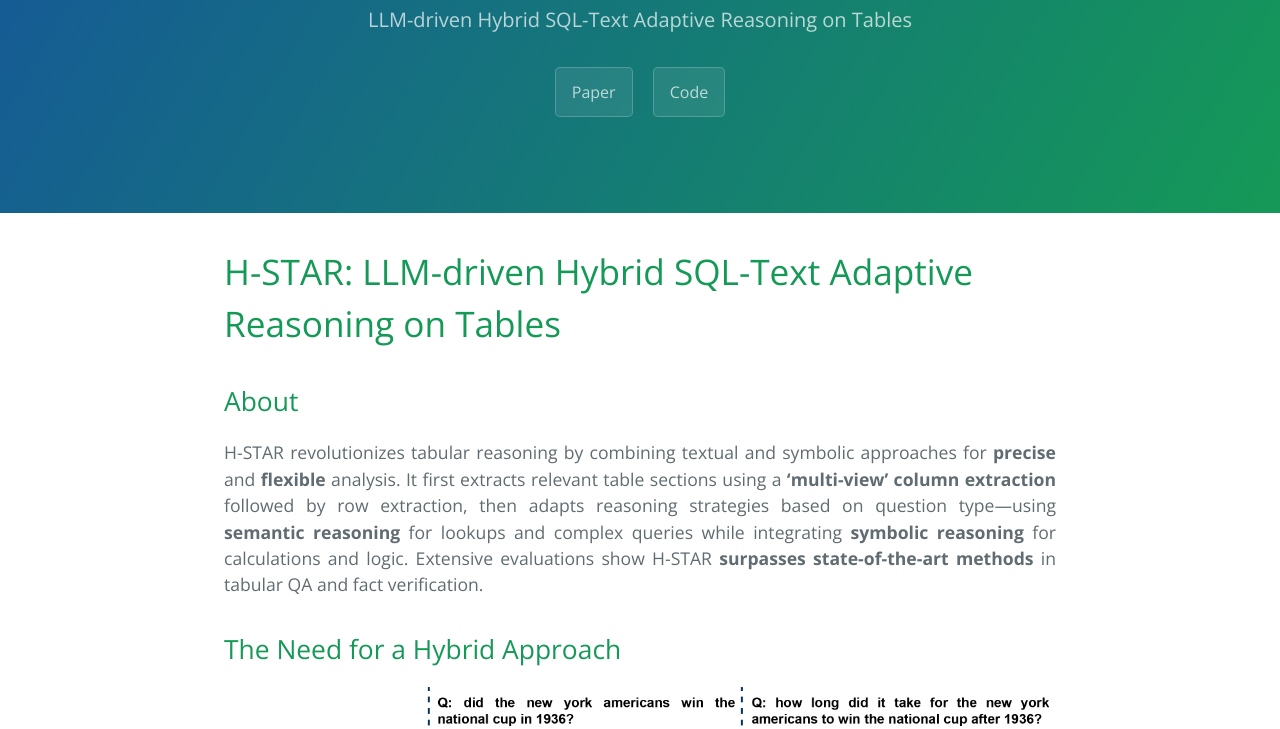
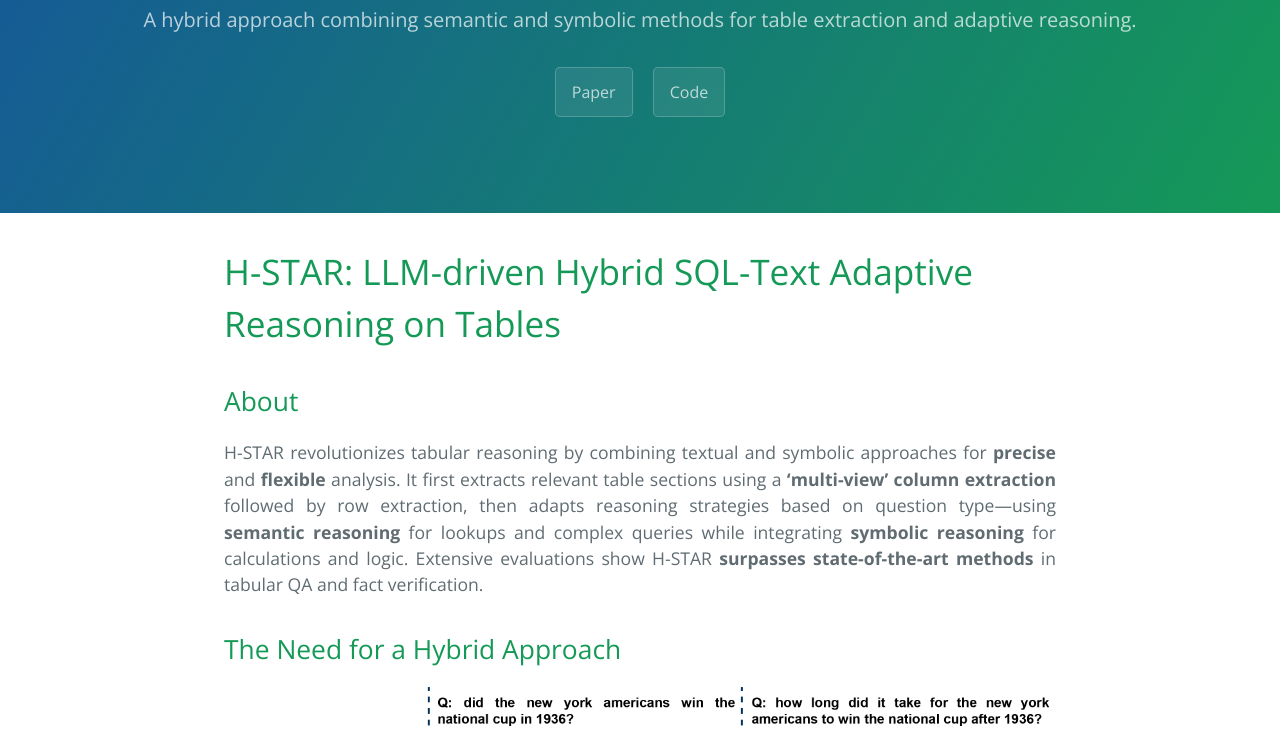
Before and after one commit to hstar-llm/hstar-llm.github.io, a website: page index.html in a window 1280 px wide. Shown: the part 170-899 px from the top of the page. Drawn offline with nearby package versions, Linux system fonts and the light colour scheme.

Commit message:
update title 6.0

```diff
--- a/index.html
+++ b/index.html
@@ -20,7 +20,7 @@
       <i class="fas fa-code" style="font-size: 64px; margin-left: 10px; margin-right: 10px;"></i> <!-- Code snippet icon -->
       <i class="fas fa-brain" style="font-size: 64px; margin-left: 10px;"></i> <!-- Neural network icon -->
       </h1>
-      <h2 class="project-tagline">LLM-driven Hybrid SQL-Text Adaptive Reasoning on Tables</h2>
+      <h2 class="project-tagline">A hybrid approach combining semantic and symbolic methods for table extraction and adaptive reasoning.</h2>
       <a href="https://arxiv.org/pdf/2407.05952v2" class="btn">Paper</a>
       <a href="https://github.com/nikhilsab/H-STAR" class="btn">Code</a>
     </section>
@@ -216,164 +216,6 @@
         </table>
     </div>
 
-
-			<!-- <div>
-				<table>
-					<thead>
-						<tr>
-							<th rowspan="2"></th>
-							<th colspan="2">GPT-3.5-Turbo</th>
-							<th colspan="2">PaLM-2</th>
-						</tr>
-						<tr>
-							<th>TabFact</th>
-							<th>WikiTQ</th>
-							<th>TabFact</th>
-							<th>WikiTQ</th>
-						</tr>
-					</thead>
-					<tbody>
-						<tr>
-							<td colspan="5" class="highlight">Generic Reasoning</td>
-						</tr>
-						<tr>
-							<td>End-to-End QA</td>
-							<td>70.45</td>
-							<td>51.84</td>
-							<td>77.92</td>
-							<td>60.59</td>
-						</tr>
-						<tr>
-							<td>Few-shot QA</td>
-							<td>71.54</td>
-							<td>52.56</td>
-							<td>78.06</td>
-							<td>60.33</td>
-						</tr>
-						<tr>
-							<td>CoT</td>
-							<td>65.37</td>
-							<td>53.48</td>
-							<td>79.05</td>
-							<td>60.43</td>
-						</tr>
-						<tr>
-							<td colspan="5" class="highlight">Table Manipulation</td>
-						</tr>
-						<tr>
-							<td>BINDER</td>
-							<td>79.17</td>
-							<td>56.74</td>
-							<td>76.98</td>
-							<td>54.88</td>
-						</tr>
-						<tr>
-							<td>DATER</td>
-							<td>78.01</td>
-							<td>52.90</td>
-							<td>84.63</td>
-							<td>61.48</td>
-						</tr>
-						<tr>
-							<td>Chain-of-Table*</td>
-							<td>80.20</td>
-							<td>59.94</td>
-							<td class="highlight">86.61</td>
-							<td>67.31</td>
-						</tr>
-						<tr>
-							<td>TabSQLify</td>
-							<td>79.50</td>
-							<td>64.70</td>
-							<td>79.78</td>
-							<td>55.78</td>
-						</tr>
-						<tr class="highlight">
-							<td>H-STAR</td>
-							<td>83.74</td>
-							<td>68.85</td>
-							<td>85.92</td>
-							<td>68.51</td>
-						</tr>
-					</tbody>
-				</table>
-			</div>
-
-      <table border="1">
-        <tr>
-            <th></th>
-            <th colspan="2">GPT-4o-mini</th>
-            <th colspan="2">Gemini-1.5</th>
-            <th colspan="2">Llama-3</th>
-        </tr>
-        <tr>
-            <th></th>
-            <th>TF</th>
-            <th>WTQ</th>
-            <th>TF</th>
-            <th>WTQ</th>
-            <th>TF</th>
-            <th>WTQ</th>
-        </tr>
-        <tr>
-            <th colspan="7">Generic Reasoning</th>
-        </tr>
-        <tr>
-            <td>End-to-End QA</td>
-            <td>73.22</td>
-            <td>59.43</td>
-            <td>81.12</td>
-            <td>58.47</td>
-            <td>78.41</td>
-            <td>57.89</td>
-        </tr>
-        <tr>
-            <td>CoT</td>
-            <td>75.99</td>
-            <td>64.31</td>
-            <td>79.99</td>
-            <td>64.11</td>
-            <td>75.34</td>
-            <td>65.49</td>
-        </tr>
-        <tr>
-            <th colspan="7">Table Manipulation</th>
-        </tr>
-        <tr>
-            <td>TabSQLify</td>
-            <td>78.30</td>
-            <td>68.74</td>
-            <td>79.50</td>
-            <td>63.92</td>
-            <td>70.00</td>
-            <td>66.85</td>
-        </tr>
-        <tr>
-            <td>Chain-of-Table</td>
-            <td>85.09</td>
-            <td>68.53</td>
-            <td>86.95</td>
-            <td>65.85</td>
-            <td>80.86</td>
-            <td>70.76</td>
-        </tr>
-        <tr>
-            <th>H-STAR</th>
-            <td>89.42</td>
-            <td>74.93</td>
-            <td>89.08</td>
-            <td>73.14</td>
-            <td>89.23</td>
-            <td>75.76</td>
-        </tr>
-    </table>
-    <!-- <p>Table 3: Comparison of various models across datasets. TF: TabFact; WTQ: WikiTQ</p> -->
-
-      <!-- <div style="display: flex; justify-content: center; gap: 20px;">
-        <img src="figures/main_results.png" alt="Results 1" style="width: 45%;">
-        <img src="figures/main_results_2.png" alt="Results 2" style="width: 45%;">
-      </div>  -->
-
       <h2>
         <a id="user-content-header-2" class="anchor" href="#header-2" aria-hidden="true"><span class="octicon octicon-link"></span></a>H-STAR's Efficiency</h2>
         <p>
@@ -435,10 +277,6 @@
           </table>
         </div>
 
-        <!-- <div style="display: flex; justify-content: center; gap: 20px;">
-          <img src="figures/table_reduction.jpg" alt="Extraction Efficiency" style="width: 45%;">
-          <img src="figures/long_tables.png" alt="Long Tables" style="width: 45%;">
-        </div> -->
         <h2>
           <a id="user-content-header-2" class="anchor" href="#header-2" aria-hidden="true"><span class="octicon octicon-link"></span></a>Error Analysis</h2>
         <p>
@@ -451,7 +289,7 @@
           </figure>
           <figure style="width: 45%; text-align: center;">
             <img src="figures/performance_metrics.jpg" alt="Error Comparison" style="width: 100%;">
-            <figcaption>Analysis of error types in 100 samples from WikiTQ where TabSQLify fails. </figcaption>
+            <figcaption>Analysis of error types in 100 samples from WikiTQ where TabSQLify fails.</figcaption>
           </figure>
         </div>
 
```
